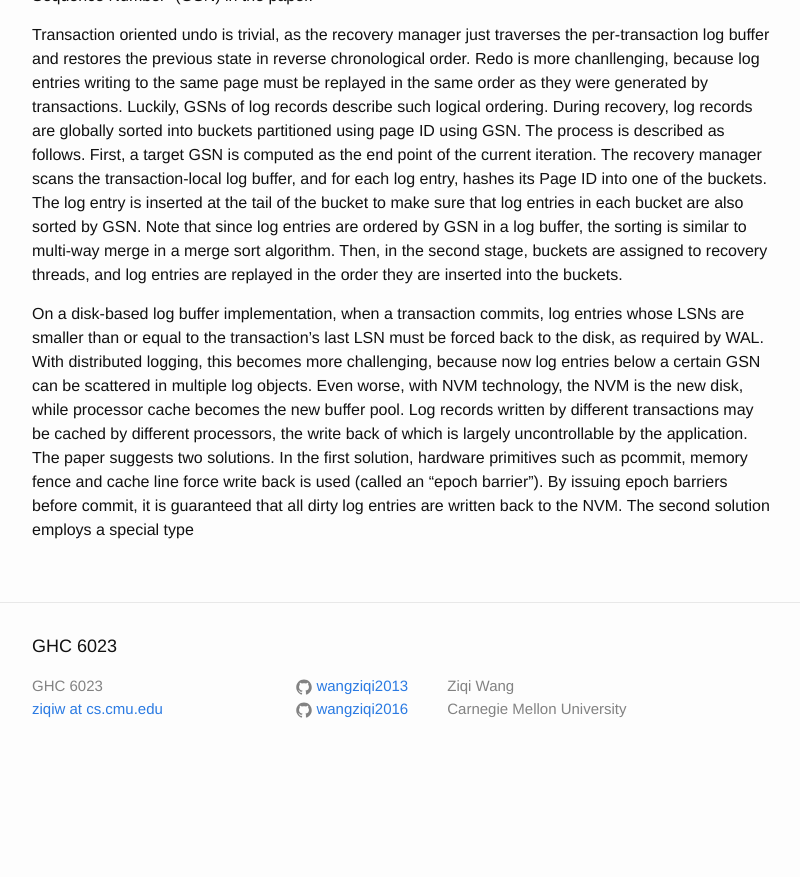
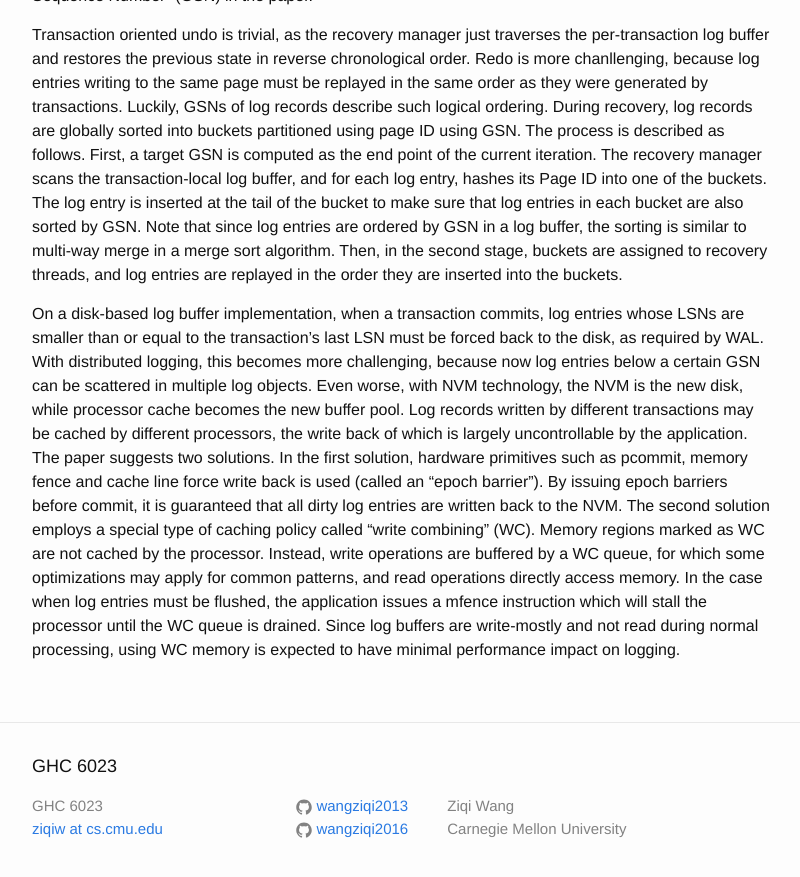
Before and after one commit to wangziqi2013/wangziqi2013.github.io, a Jekyll site: the page built from _posts/2019-02-01-Scalable-Logging_through-Emerging-Non-Volatile-Memory.markdown, in a window 1280 px wide and 900 px high, scrolled down 3037 px. Shown: the top 877 px of the window, without its empty margins (238-1038 px from the left). Built offline with Jekyll 4.4.1, drawn with Linux system fonts in a browser that asks for light colours; before the commit the page ends 3817 px from its top, so only the background shows below that.

Commit message:
Adding WC

```diff
--- a/_posts/2019-02-01-Scalable-Logging_through-Emerging-Non-Volatile-Memory.markdown
+++ b/_posts/2019-02-01-Scalable-Logging_through-Emerging-Non-Volatile-Memory.markdown
@@ -126,4 +126,9 @@ technology, the NVM is the new disk, while processor cache becomes the new buffe
 transactions may be cached by different processors, the write back of which is largely uncontrollable by the application.
 The paper suggests two solutions. In the first solution, hardware primitives such as pcommit, memory fence and cache line
 force write back is used (called an "epoch barrier"). By issuing epoch barriers before commit, it is guaranteed that all
-dirty log entries are written back to the NVM. The second solution employs a special type
+dirty log entries are written back to the NVM. The second solution employs a special type of caching policy called
+"write combining" (WC). Memory regions marked as WC are not cached by the processor. Instead, write operations are
+buffered by a WC queue, for which some optimizations may apply for common patterns, and read operations directly
+access memory. In the case when log entries must be flushed, the application issues a mfence instruction which will
+stall the processor until the WC queue is drained. Since log buffers are write-mostly and not read during normal processing,
+using WC memory is expected to have minimal performance impact on logging.
```
